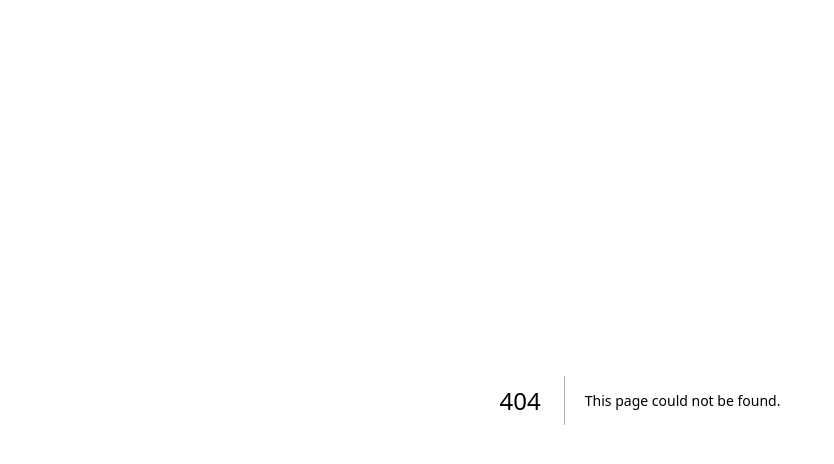
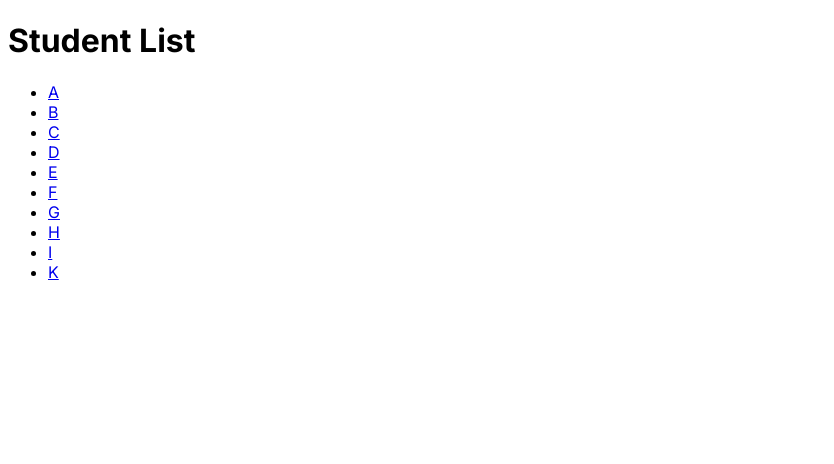
Before and after one commit to shahbaz-ramzan/Next-Js-V13, a Next.js app: page /studentlist in a window 1280 px wide. Before the commit this address had no page. Shown: the top 464 px of the page, without its empty margins (0-834 px from the left). Built offline with nearby package versions, Linux system fonts and the light colour scheme.

Commit message:
dynamic routing

```diff
--- a/src/app/login/layout.js
+++ b/src/app/login/layout.js
@@ -24,7 +24,7 @@ export default function Layout({ children }) {
                             <Link href="/login/teacherlogin">Teacher Login</Link>
                         </li>
                     </ul>
-                ) : null
+                ) : <Link href="/login">Go to Login Page</Link>
             }
             {children}
         </div>
--- a/src/app/page.js
+++ b/src/app/page.js
@@ -27,6 +27,9 @@ export default function Home() {
      <br></br>
      <br></br>
      <button onClick={()=>navigate("/about")}>Go to About Page</button>
+     <br></br>
+     <br></br>
+     <button onClick={()=>navigate("/studentlist")}>Go to Student List Page</button>
     </main>
   )
 }
--- /dev/null
+++ b/src/app/studentlist/page.js
@@ -0,0 +1,41 @@
+import Link from 'next/link'
+
+export default function StudentList() {
+  return (
+    <main>
+        <h1>Student List </h1>
+        <ul>
+            <li>
+                <Link href="/studentlist/a" >A</Link>
+            </li>
+            <li>
+                <Link href="/studentlist/b" >B</Link>
+            </li>
+            <li>
+                <Link href="/studentlist/c" >C</Link>
+            </li>
+            <li>
+                <Link  href="/studentlist/d">D</Link>
+            </li>
+            <li>
+                <Link href="/studentlist/e">E</Link>
+            </li>
+            <li>
+                <Link href="/studentlist/6">F</Link>
+            </li>
+            <li>
+                <Link href="/studentlist/7" >G</Link>
+            </li>
+            <li>
+                <Link href="/studentlist/8">H</Link>
+            </li>
+            <li>
+                <Link href="/studentlist/9">I</Link>
+            </li>
+            <li>
+                <Link href="/studentlist/11">K</Link>
+            </li>
+        </ul>
+    </main>
+  )
+}
```
Also changed, not shown: src/app/studentlist/[student]/page.js (added, +12 -0 lines), src/app/study/page.js (added).
